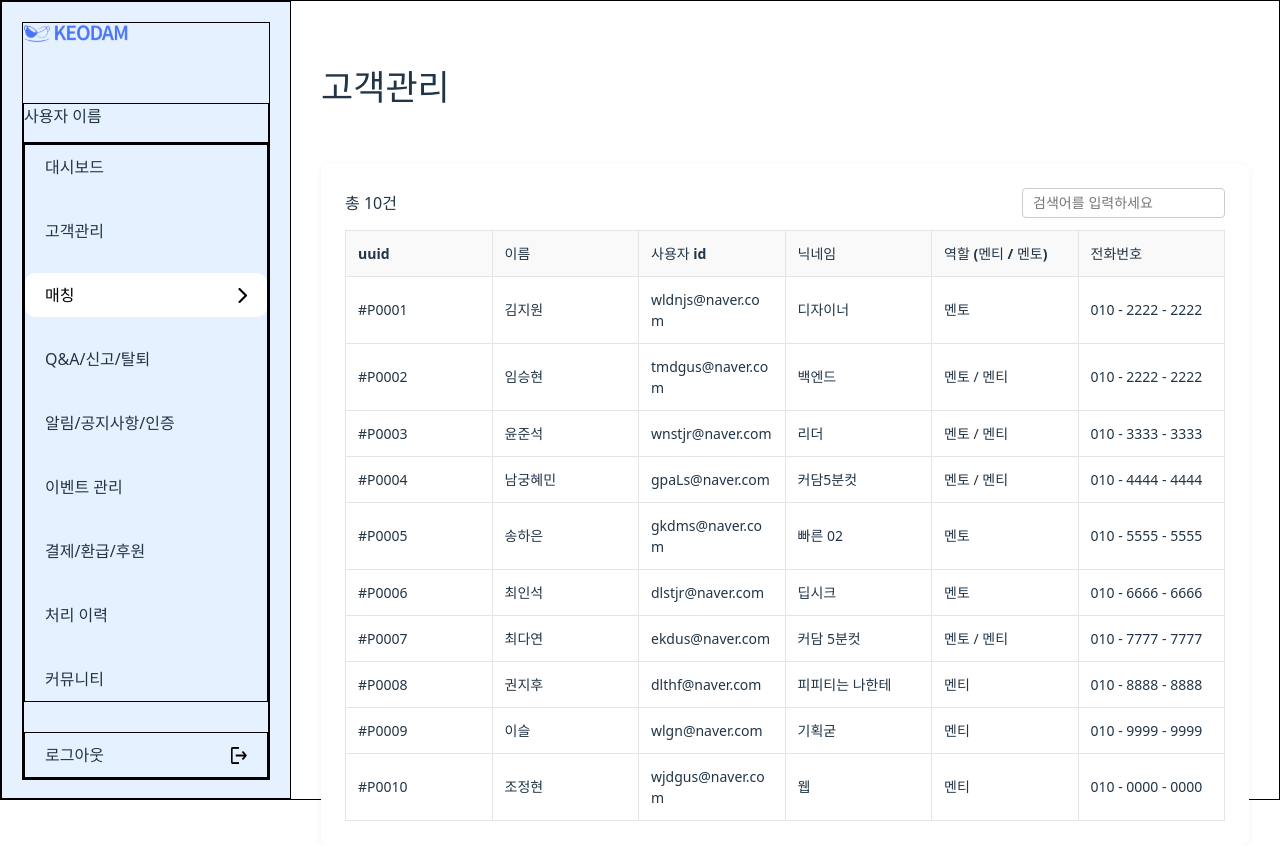
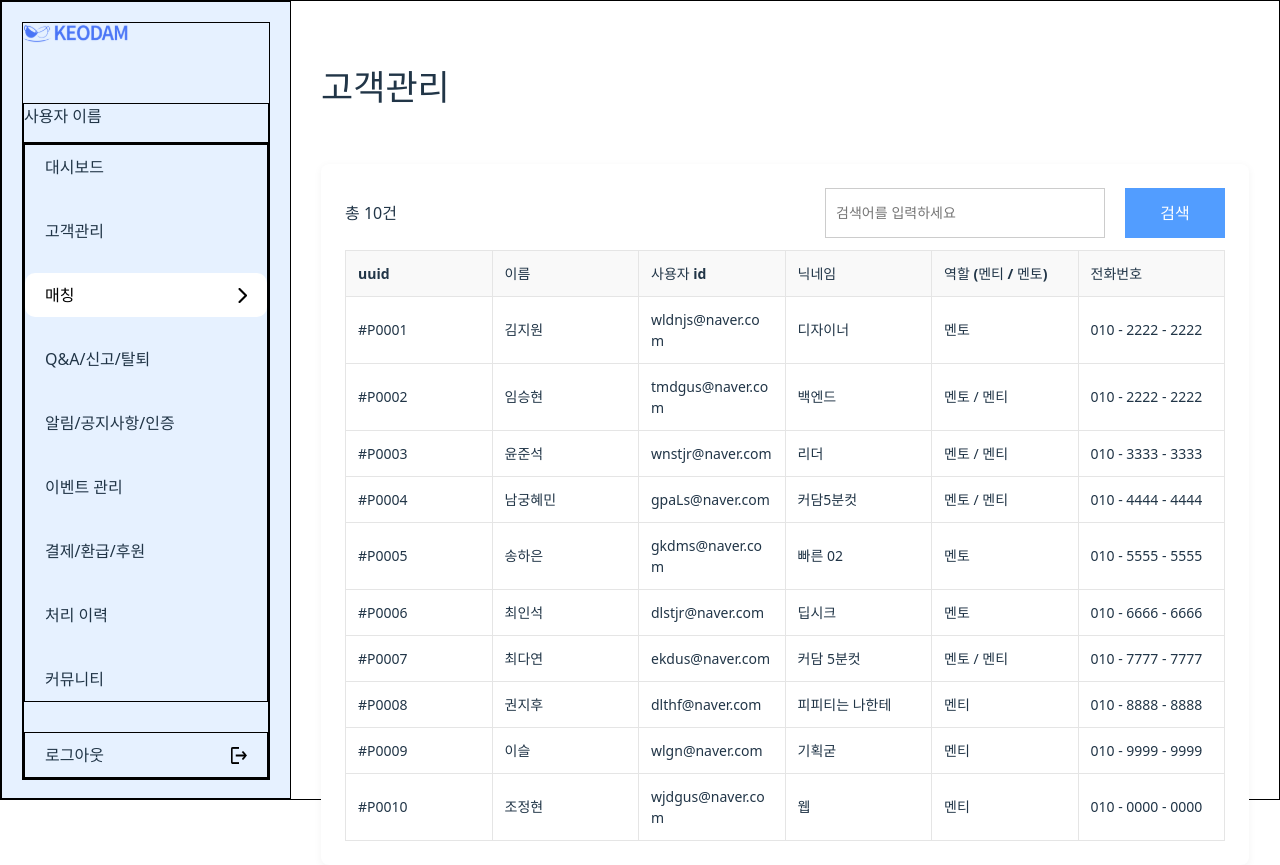
Before and after one commit to keodam/keodam-frontend-web, a React (Vite) app: page /user in a window 1280 px wide. Built offline with nearby package versions, Linux system fonts and the light colour scheme.

Commit message:
refactor: Search 컴포넌트 분리 및 검색 버튼 기능 개선

```diff
--- /dev/null
+++ b/src/components/Admin/Search.module.less
@@ -0,0 +1,30 @@
+.searchBox{
+  width: 400px;
+  height: 50px;
+
+  display: flex;
+  justify-content: space-between;
+
+}
+
+.searchInput {
+  width: 280px;
+
+  padding: 6px 10px;
+  border: 1px solid #ccc;
+  // border-radius: 4px;
+  font-size: 14px;
+
+}
+
+.searchButton{
+  width: 100px;
+  height: 50px;
+
+  color:white;
+  background-color: #529DFF;
+
+  display: flex;
+  justify-content: center;
+  align-items: center;
+}
--- /dev/null
+++ b/src/components/Admin/Search.tsx
@@ -0,0 +1,39 @@
+import { useState } from "react";
+import styles from "./Search.module.less";
+
+interface SearchProps {
+  globalFilter: string;
+  setGlobalFilter: (value: string) => void;
+}
+
+const Search = ({ globalFilter, setGlobalFilter }: SearchProps) => {
+  const [inputValue, setInputValue] = useState(globalFilter);
+
+  const handleSearch = () => {
+    setGlobalFilter(inputValue);
+  };
+
+  const handleKeyDown = (e: React.KeyboardEvent<HTMLInputElement>) => {
+    if (e.key === 'Enter') {
+      handleSearch();
+    }
+  };
+
+  return (
+    <div className={styles.searchBox}>
+      <input
+        type="text"
+        placeholder="검색어를 입력하세요"
+        value={inputValue}
+        onChange={(e) => setInputValue(e.target.value)}
+        onKeyDown={handleKeyDown}
+        className={styles.searchInput}
+      />
+      <div className={styles.searchButton} onClick={handleSearch}>
+        검색
+      </div>
+    </div>
+  );
+};
+
+export default Search;
--- a/src/pages/Admin/user/UserTable.module.less
+++ b/src/pages/Admin/user/UserTable.module.less
@@ -14,12 +14,35 @@
   margin-bottom: 12px;
 }
 
+.searchBox{
+  width: 400px;
+  height: 50px;
+
+  display: flex;
+  justify-content: space-between;
+
+}
+
 .searchInput {
+  width: 280px;
+
   padding: 6px 10px;
   border: 1px solid #ccc;
-  border-radius: 4px;
+  // border-radius: 4px;
   font-size: 14px;
-  min-width: 200px;
+
+}
+
+.searchButton{
+  width: 100px;
+  height: 50px;
+
+  color:white;
+  background-color: #529DFF;
+
+  display: flex;
+  justify-content: center;
+  align-items: center;
 }
 
 .table {
--- a/src/pages/Admin/user/UserTable.tsx
+++ b/src/pages/Admin/user/UserTable.tsx
@@ -1,16 +1,15 @@
-// UserTable.tsx
 import React, { useState, useMemo } from 'react';
 import {
-  useReactTable,           // 테이블 인스턴스를 생성하는 메인 훅
-  getCoreRowModel,         // 기본 row 렌더링 로직
-  getFilteredRowModel,     // 필터링 기능을 위한 row 모델
-  getSortedRowModel,       // 정렬 기능을 위한 row 모델
-  flexRender,              // 셀이나 헤더를 실제 JSX로 렌더링
-  createColumnHelper,      // 타입 기반 컬럼 정의를 도와주는 도구
+  useReactTable,
+  getCoreRowModel,
+  getFilteredRowModel,
+  getSortedRowModel,
+  flexRender,
+  createColumnHelper,
 } from '@tanstack/react-table';
-import styles from './UserTable.module.less'; // module.less 스타일 불러오기
+import styles from './UserTable.module.less';
+import Search from '../../../components/Admin/Search';
 
-// 사용자 정보 타입 정의
 interface User {
   uuid: string;
   name: string;
@@ -20,7 +19,6 @@ interface User {
   phone: string;
 }
 
-// 예시 데이터 (실제 환경에선 API로 가져올 수 있음)
 const data: User[] = [
   {
     uuid: '#P0001',
@@ -102,13 +100,10 @@ const data: User[] = [
     "role": "멘티",
     "phone": "010 - 0000 - 0000"
   }
-
 ];
 
-// 컬럼 생성 도우미
 const columnHelper = createColumnHelper<User>();
 
-// 테이블 컬럼 정의
 const columns = [
   columnHelper.accessor('uuid', { header: 'uuid' }),
   columnHelper.accessor('name', { header: '이름' }),
@@ -118,11 +113,9 @@ const columns = [
   columnHelper.accessor('phone', { header: '전화번호' }),
 ];
 
-// 테이블 컴포넌트
 const UserTable = () => {
-  const [globalFilter, setGlobalFilter] = useState(''); // 검색어 상태
+  const [globalFilter, setGlobalFilter] = useState('');
 
-  // 검색어로 데이터 필터링
   const filteredData = useMemo(() => {
     if (!globalFilter) return data;
     return data.filter((item) =>
@@ -132,7 +125,6 @@ const UserTable = () => {
     );
   }, [globalFilter]);
 
-  // TanStack Table 훅으로 테이블 인스턴스 생성
   const table = useReactTable({
     data: filteredData,
     columns,
@@ -144,30 +136,18 @@ const UserTable = () => {
 
   return (
     <div className={styles.container}>
-
-
-      {/* 상단 바: 총 건수 및 검색 입력 */}
       <div className={styles.topBar}>
         <span>총 {data.length}건</span>
-        <input
-          type="text"
-          placeholder="검색어를 입력하세요"
-          value={globalFilter}
-          onChange={(e) => setGlobalFilter(e.target.value)}
-          className={styles.searchInput}
-        />
+        <Search globalFilter={globalFilter} setGlobalFilter={setGlobalFilter} />
       </div>
 
-      {/* 테이블 렌더링 */}
       <table className={styles.table}>
         <thead>
           {table.getHeaderGroups().map((headerGroup) => (
             <tr key={headerGroup.id}>
               {headerGroup.headers.map((header) => (
                 <th key={header.id} onClick={header.column.getToggleSortingHandler()}>
-                  {/* 헤더 텍스트 렌더링 */}
                   {flexRender(header.column.columnDef.header, header.getContext())}
-                  {/* 정렬 아이콘 표시 */}
                   {header.column.getIsSorted() === 'asc'
                     ? ' 🔼'
                     : header.column.getIsSorted() === 'desc'
@@ -183,7 +163,6 @@ const UserTable = () => {
             <tr key={row.id}>
               {row.getVisibleCells().map((cell) => (
                 <td key={cell.id}>
-                  {/* 셀 내용 렌더링 */}
                   {flexRender(cell.column.columnDef.cell, cell.getContext())}
                 </td>
               ))}
```
